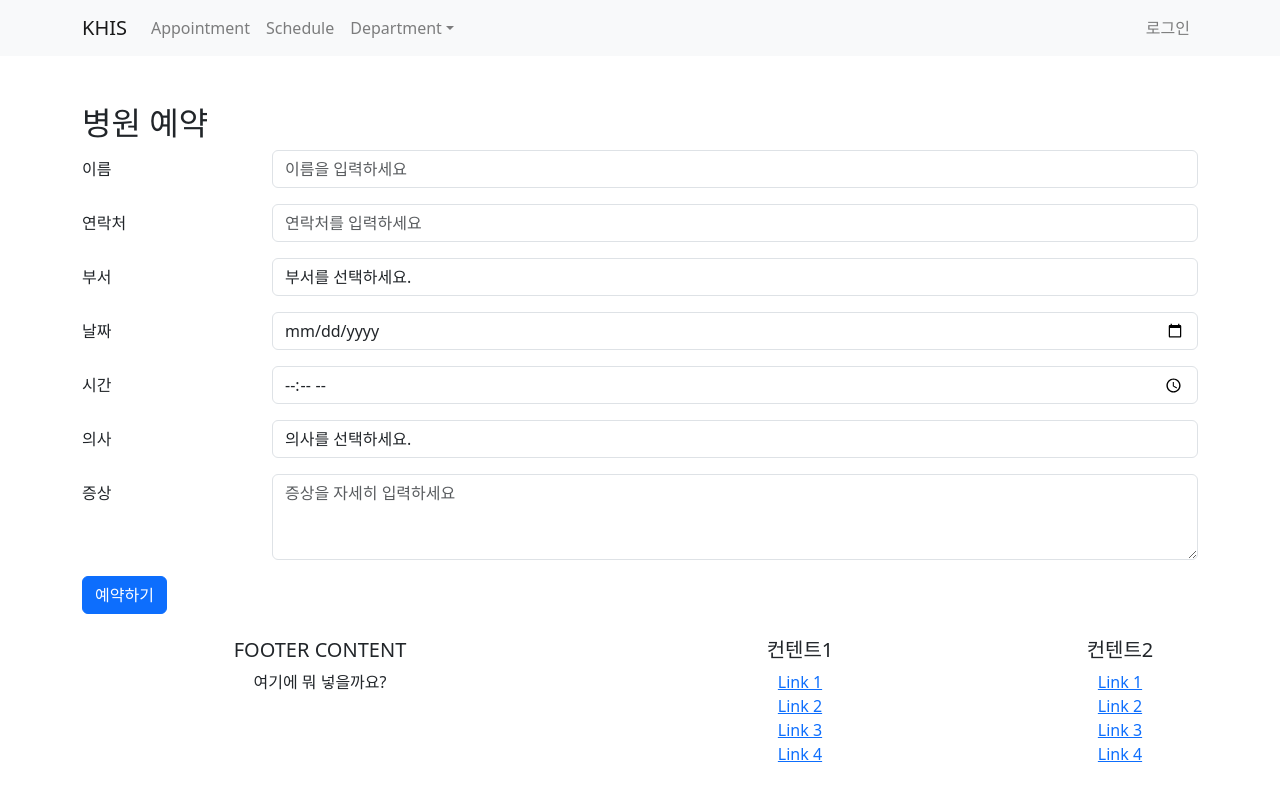
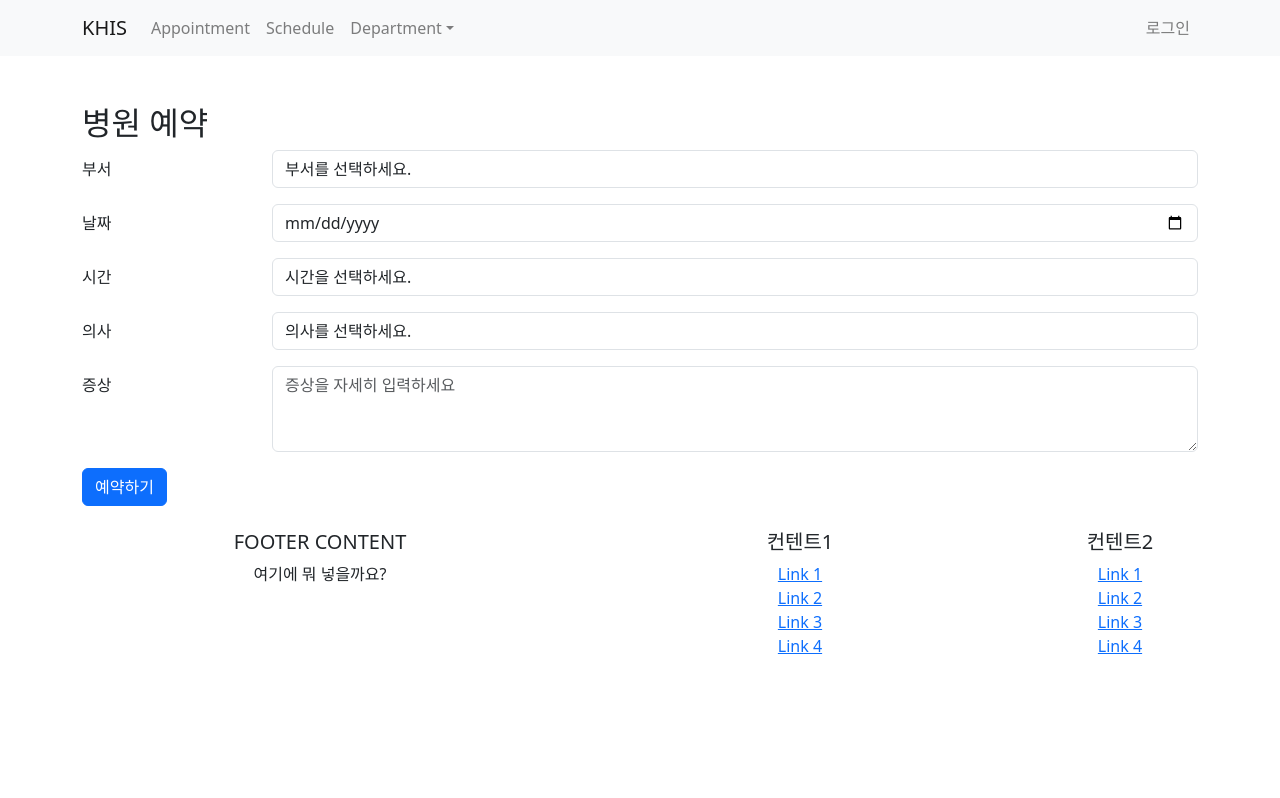
Before and after one commit to quasar2yh/KHIS, a React (Create React App) app in the folder front-react/: page /appointment in a window 1280 px wide. Built offline with nearby package versions, Linux system fonts and the light colour scheme.

Commit message:
Feat: 로그인한 유저Id 받아올 수 있게 수정

```diff
--- a/front-react/package.json
+++ b/front-react/package.json
@@ -10,9 +10,9 @@
     "axios": "^1.7.2",
     "base-64": "^1.0.0",
     "bootstrap": "^5.3.3",
+    "js-cookie": "^3.0.5",
     "react": "^18.3.1",
     "react-bootstrap": "^2.10.2",
-    "react-cookie": "^7.1.4",
     "react-datepicker": "^6.9.0",
     "react-dom": "^18.3.1",
     "react-redux": "^9.1.2",
--- a/front-react/src/Layout/Header.jsx
+++ b/front-react/src/Layout/Header.jsx
@@ -1,39 +1,17 @@
 import { Container, Nav, Navbar, NavDropdown } from 'react-bootstrap';
 import React from 'react';
-import { useCookies } from 'react-cookie';
 import { useNavigate } from 'react-router-dom';
-import base64 from 'base-64';
+import Cookies from "js-cookie";
 
 function Header() {
-    const [cookies, setCookie, removeCookie] = useCookies(['access', 'refresh']);
-    const refresh = cookies.refresh;
+    const refresh = Cookies.get("refresh")
     const navigate = useNavigate();
 
-    let token = cookies.access;
-
-    if (token) {
-        try {
-            let payload = token.substring(token.indexOf('.') + 1, token.lastIndexOf('.'));
-            let decodingInfo = base64.decode(payload);
-            console.log("decodingInfo", decodingInfo);
-            let decodingInfoJson = JSON.parse(decodingInfo);
-            console.log("decodingInfoJson", decodingInfoJson);
-
-            const userId = decodingInfoJson.user_id;
-            console.log("userId", userId);
-        } catch (error) {
-            console.error('Failed to decode token', error);
-        }
-    } else {
-        console.error('No access token found');
-    }
-
     const handleLogout = () => {
-        removeCookie('access', { path: '/' });
-        removeCookie('refresh', { path: '/' });
+        Cookies.remove('access', { path: '/' });
+        Cookies.remove('refresh', { path: '/' });
         navigate('/login');
     };
-
 
     return (
         <Navbar expand="lg" className="bg-body-tertiary">
--- a/front-react/src/components/TokenRefresher.jsx
+++ b/front-react/src/components/TokenRefresher.jsx
@@ -1,12 +1,17 @@
 import axios from 'axios';
 import { useEffect } from 'react';
-import { useCookies } from 'react-cookie';
+import Cookies from "js-cookie";
 import { API_ENDPOINT } from '../shared/server';
+import { useDispatch } from 'react-redux';
+import { getUserIdAction } from '../redux/modules/registerActions';
 
 export default function TokenRefresher({ children }) {
-    const [cookies, setCookie, removeCookie] = useCookies(['access', 'refresh']);
+    const dispatch = useDispatch();
+    const token = Cookies.get("access");
 
     useEffect(() => {
+        dispatch(getUserIdAction(token));
+
         const refreshAPI = axios.create({
             baseURL: API_ENDPOINT,
             headers: { "Content-type": "application/json" },
@@ -15,41 +20,28 @@ export default function TokenRefresher({ children }) {
         const refreshAuthToken = async () => {
             try {
                 const response = await refreshAPI.post('/khis/account/token/refresh/', {
-                    refresh: cookies.refresh_token,
+                    refresh: Cookies.get('refresh'),
                 });
-                setCookie('access', response.data.access, { path: '/', maxAge: 3600 });
+                Cookies.set('access', response.data.access, { path: '' });
                 console.log('토큰이 성공적으로 갱신되었습니다.');
             } catch (error) {
                 console.error('토큰 갱신 중 오류 발생:', error);
-                removeCookie('access');
-                removeCookie('refresh');
-                // 필요한 경우 로그인 페이지로 리디렉션 또는 다른 처리
+                Cookies.remove('access');
+                Cookies.remove('refresh');
             }
         };
 
         refreshAPI.interceptors.response.use(
-            function (response) {
-                // 2xx 범위에 있는 상태 코드는 이 함수를 트리거 합니다.
-                // 응답 데이터가 있는 작업 수행
-                return response;
-            },
-            function (error) {
-                // 2xx 외의 범위에 있는 상태 코드는 이 함수를 트리거 합니다.
-                // 응답 오류가 있는 작업 수행
+            response => response,
+            async error => {
                 const status = error.response?.status;
-                if (status === 401 && cookies.refresh_token) {
-                    // 401 에러가 발생하고, 리프레시 토큰이 있으면 토큰 갱신 시도
-                    refreshAuthToken();
+                if (status === 401 && Cookies.get('refresh')) {
+                    await refreshAuthToken();
                 }
                 return Promise.reject(error);
             }
         );
-
-        if (cookies.refresh_token) {
-            // 컴포넌트가 마운트될 때 리프레시 토큰이 있으면 갱신 시도
-            refreshAuthToken();
-        }
-    }, [cookies, setCookie, removeCookie]);
+    }, [dispatch, token]);
 
     return <>{children}</>;
 }
--- a/front-react/src/pages/Appointment.jsx
+++ b/front-react/src/pages/Appointment.jsx
@@ -1,69 +1,83 @@
 import React, { useState } from 'react';
 import { Form, Button, Col, Row } from 'react-bootstrap';
 import 'bootstrap/dist/css/bootstrap.min.css';
-import axios from 'axios';
 import { API_ENDPOINT } from '../shared/server';
+import instance from '../apis/accountControl';
+import { useNavigate } from 'react-router-dom';
+import { useSelector } from 'react-redux';
 
 function Appointment() {
+    const userId = useSelector(state => state.userReducer.userId);
+    const navigate = useNavigate();
+
     const [appointmentData, setAppointmentData] = useState({
-        name: '',
         date: '',
         time: '',
+        reason: '',
+        practitioner: '',
         department: '',
-        doctor: '',
-        reason: '',
-        contact: ''
+        appointmentype: 'checkup',
+        status: 'booked',
     });
 
     const appointmentAction = async (data) => {
-        const response = await axios.post(API_ENDPOINT + '/khis/appointment/patient/', data);
+        const response = await instance.post(API_ENDPOINT + '/khis/appointment/patient/' + userId, data);
         return response.data;
     };
 
     const handleChange = (e) => {
-        const { name, value } = e.target;
         setAppointmentData({
             ...appointmentData,
-            [name]: value
+            [e.target.name]: e.target.value
         });
     };
 
-    const handleSubmit = (e) => {
+    const handleSubmit = async (e) => {
         e.preventDefault();
 
+        const { date, time, reason, practitioner, department, appointmentype, status } = appointmentData
+        const body = {
+            date,
+            time,
+            reason,
+            practitioner,
+            department,
+            appointmentype,
+            status,
+        };
+
+        try {
+            const response = await appointmentAction(body);
+
+            if (response.id) {
+                alert("예약 성공")
+                navigate('/')
+            }
+            else {
+                alert("예약 실패")
+            }
+        } catch (error) {
+            console.error('예약 에러', error)
+            alert("예약 중 오류가 발생했습니다.")
+        }
+
+    };
+    const timeOption = () => {
+        const options = [];
+        for (let hour = 8; hour < 18; hour++) {
+            for (let minute = 0; minute < 60; minute += 20) {
+                const formattedHour = hour.toString().padStart(2, '0');
+                const formattedMinute = minute.toString().padStart(2, '0');
+                options.push(`${formattedHour}:${formattedMinute}`);
+            }
+        }
+        return options;
     };
 
     return (
         <div className="container mt-5">
             <h2>병원 예약</h2>
             <Form onSubmit={handleSubmit}>
-                <Form.Group as={Row} className="mb-3" controlId="formName">
-                    <Form.Label column sm="2">이름</Form.Label>
-                    <Col sm="10">
-                        <Form.Control
-                            type="text"
-                            name="name"
-                            value={appointmentData.name}
-                            onChange={handleChange}
-                            placeholder="이름을 입력하세요"
-                            required
-                        />
-                    </Col>
-                </Form.Group>
-
-                <Form.Group as={Row} className="mb-3" controlId="formContact">
-                    <Form.Label column sm="2">연락처</Form.Label>
-                    <Col sm="10">
-                        <Form.Control
-                            type="tel"
-                            name="contact"
-                            value={appointmentData.contact}
-                            onChange={handleChange}
-                            placeholder="연락처를 입력하세요"
-                            required
-                        />
-                    </Col>
-                </Form.Group>
 
                 <Form.Group as={Row} className="mb-3" controlId="formDoctor">
                     <Form.Label column sm="2">부서</Form.Label>
@@ -99,12 +113,19 @@ function Appointment() {
                     <Form.Label column sm="2">시간</Form.Label>
                     <Col sm="10">
                         <Form.Control
-                            type="time"
+                            as="select"
                             name="time"
                             value={appointmentData.time}
                             onChange={handleChange}
                             required
-                        />
+                        >
+                            <option>시간을 선택하세요.</option>
+                            {timeOption().map((time, index) => {
+                                return (
+                                    <option key={index} value={time}>{time}</option>
+                                );
+                            })}
+                        </Form.Control>
                     </Col>
                 </Form.Group>
 
--- a/front-react/src/redux/config/configStore.js
+++ b/front-react/src/redux/config/configStore.js
@@ -1,10 +1,10 @@
 import { combineReducers, createStore, applyMiddleware } from 'redux';
-import user from '../modules/user';
+import userReducer from '../modules/user';
 import { thunk } from 'redux-thunk';
 import promiseMiddleware from "redux-promise";
 
 const rootReducer = combineReducers({
-    user
+    userReducer,
 });
 
 const store = createStore(rootReducer, applyMiddleware(thunk, promiseMiddleware))
--- a/front-react/src/redux/modules/registerActions.js
+++ b/front-react/src/redux/modules/registerActions.js
@@ -1,8 +1,18 @@
 import axios from 'axios';
 import { API_ENDPOINT } from '../../shared/server';
+import { getUserId } from '../../apis/accountControl';
 
 export const registerAction = (data) => async (dispatch) => {
     const response = await axios.post(API_ENDPOINT + '/khis/account/register/', data);
     dispatch({ type: 'SIGNUP', payload: response.data });
     return response.data;
 };
+
+
+export const getUserIdAction = (token) => {
+    const userId = getUserId(token);
+    return {
+        type: 'SET_USER_ID',
+        payload: userId
+    };
+};
--- a/front-react/src/redux/modules/user.js
+++ b/front-react/src/redux/modules/user.js
@@ -1,14 +1,13 @@
 const initialState = {
-    user: null,
-    isLogged: false,
+    userId:null
 };
 
-const user = (state = initialState, action) => {
+const userReducer = (state = initialState, action) => {
     switch (action.type) {
-        case 'SIGNUP':
+        case 'SET_USER_ID':
             return {
                 ...state,
-                user: action.payload,
+                userId: action.payload,
             };
         default:
             return state;
@@ -16,4 +15,4 @@ const user = (state = initialState, action) => {
 };
 
 
-export default user;
+export default userReducer;
--- a/front-react/src/shared/router.js
+++ b/front-react/src/shared/router.js
@@ -1,5 +1,4 @@
 import { BrowserRouter, Route, Routes } from "react-router-dom";
-import { CookiesProvider } from 'react-cookie';
 import TokenRefresher from "../components/TokenRefresher";
 import Home from "../pages/Home";
 import Appointment from "../pages/Appointment";
@@ -12,7 +11,6 @@ import SelectRegisterForm from "../pages/Register";
 const Router = () => {
     return (
         <BrowserRouter>
-            <CookiesProvider>
                 <TokenRefresher>
                     <Layout>
                         <Routes>
@@ -24,7 +22,6 @@ const Router = () => {
                         </Routes>
                     </Layout>
                 </TokenRefresher>
-            </CookiesProvider>
         </BrowserRouter>
     );
 };
```
Also changed, not shown: front-react/src/apis/accountControl.js (+45 -2 lines), front-react/src/pages/Login.jsx (+3 -4 lines), 1 other file (tests, documents, lock files or other folders).
